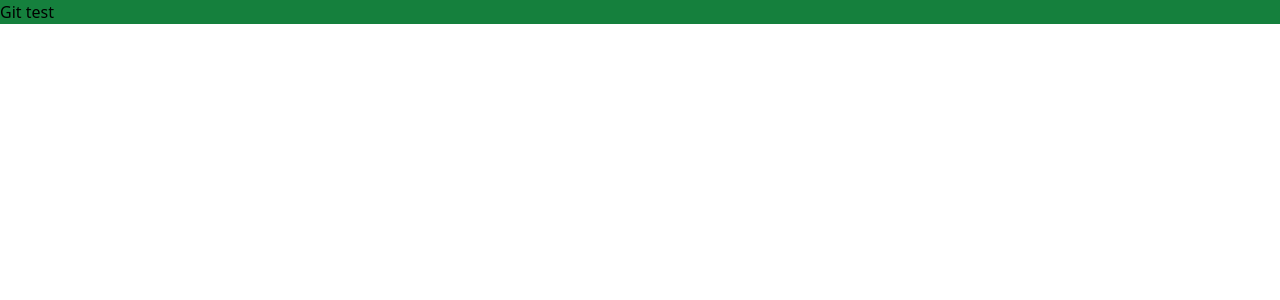
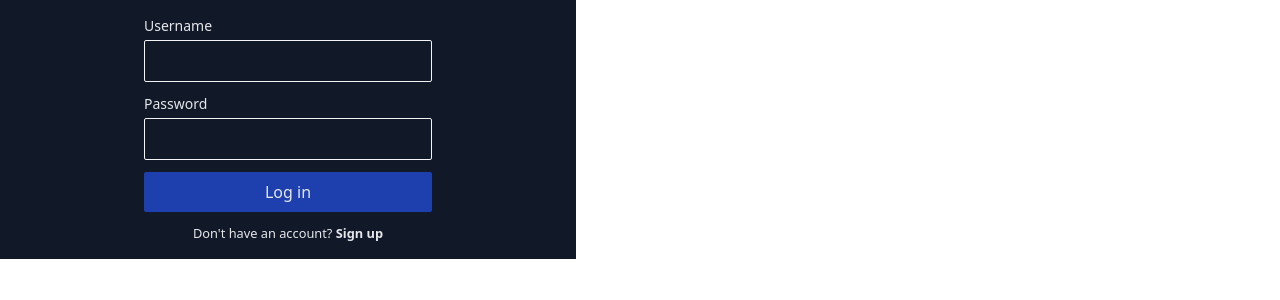
Before and after one commit to jevtovicc/react-chat-app, a React (Create React App) app in the folder client/: page / in a window 1280 px wide. Shown: the top 300 px of the page. Built offline with nearby package versions, Linux system fonts and the light colour scheme.

Commit message:
add auth page with form validation via react-hook-form

```diff
--- a/client/package.json
+++ b/client/package.json
@@ -12,6 +12,7 @@
     "@types/react-dom": "^17.0.11",
     "react": "^17.0.2",
     "react-dom": "^17.0.2",
+    "react-hook-form": "^7.22.5",
     "react-scripts": "5.0.0",
     "typescript": "^4.5.4",
     "web-vitals": "^2.1.3"
--- a/client/src/App.tsx
+++ b/client/src/App.tsx
@@ -1,7 +1,8 @@
+import Auth from "./pages/Auth";
 
 function App() {
   return (
-    <h1 className="bg-green-700">Git test</h1>
+    <Auth />
   );
 }
 
--- /dev/null
+++ b/client/src/components/Login.tsx
@@ -0,0 +1,50 @@
+import { useForm } from "react-hook-form";
+
+type FormValues = {
+    username: string;
+    password: string;
+}
+
+interface Props {
+    toggleAuthState: () => void
+}
+
+function Login({ toggleAuthState }: Props) {
+    const { register, handleSubmit, formState: { errors } } = useForm<FormValues>();
+
+    return (
+        <form
+            onSubmit={handleSubmit((data) => console.log(data))}
+            className="bg-gray-900 text-gray-200 max-w-xl flex flex-col space-y-3 py-4">
+
+            <div className='flex flex-col w-1/2 m-auto'>
+                <label htmlFor="username" className="text-sm mb-1">Username</label>
+                <input
+                    {...register('username', { required: "Username is required" })}
+                    id='username'
+                    type='text'
+                    className="pl-2 py-2 rounded-sm bg-transparent text-gray-100 border border-gray-100" />
+                {errors.username && <small className="text-red-500">{errors.username.message}</small>}
+            </div>
+
+            <div className='flex flex-col w-1/2 m-auto'>
+                <label htmlFor="password" className="text-sm mb-1">Password</label>
+                <input
+                    {...register('password', { required: "Password is required" })}
+                    id='password'
+                    type='password'
+                    className="pl-2 py-2 rounded-sm bg-transparent text-gray-100 border border-gray-100" />
+                {errors.password && <small className="text-red-500">{errors.password.message}</small>}
+            </div>
+
+            <button className="bg-blue-800 rounded-sm py-2 w-1/2 m-auto">Log in</button>
+            <small className="m-auto">Don't have an account?{' '}
+                <strong
+                    onClick={toggleAuthState}
+                    className='cursor-pointer hover:underline'>Sign up</strong>
+            </small>
+        </form>
+    )
+}
+
+export default Login
--- /dev/null
+++ b/client/src/components/Signup.tsx
@@ -0,0 +1,80 @@
+import { useForm } from "react-hook-form";
+
+type FormValues = {
+    firstName: string;
+    lastName: string;
+    username: string;
+    password: string;
+}
+
+interface Props {
+    toggleAuthState: () => void
+}
+
+function Signup({ toggleAuthState }: Props) {
+    const { register, handleSubmit, formState: { errors } } = useForm<FormValues>();
+
+    return (
+        <form
+            onSubmit={handleSubmit((data) => console.log(data))}
+            className="bg-gray-900 text-gray-200 max-w-xl flex flex-col space-y-3 py-4">
+
+            <div className='flex flex-col w-1/2 m-auto'>
+                <label htmlFor="firstName" className="text-sm mb-1">First Name*</label>
+                <input
+                    {...register('firstName', { required: "First Name is required" })}
+                    id='firstName'
+                    type='text'
+                    className="pl-2 py-2 rounded-sm bg-transparent text-gray-100 border border-gray-100" />
+                {errors.firstName && <small className="text-red-500">{errors.firstName.message}</small>}
+            </div>
+
+            <div className='flex flex-col w-1/2 m-auto'>
+                <label htmlFor="lastName" className="text-sm mb-1">Last Name*</label>
+                <input
+                    {...register('lastName', { required: "Last Name is required" })}
+                    id='lastName'
+                    type='text'
+                    className="pl-2 py-2 rounded-sm bg-transparent text-gray-100 border border-gray-100" />
+                {errors.lastName && <small className="text-red-500">{errors.lastName.message}</small>}
+            </div>
+
+            <div className='flex flex-col w-1/2 m-auto'>
+                <label htmlFor="username" className="text-sm mb-1">Username*</label>
+                <input
+                    {...register('username', {
+                        required: "Username is required",
+                        minLength: { value: 4, message: "Username must be at least 4 characters long" }
+                    })}
+                    id='username'
+                    type='text'
+                    className="pl-2 py-2 rounded-sm bg-transparent text-gray-100 border border-gray-100" />
+                {errors.username && <small className="text-red-500">{errors.username.message}</small>}
+            </div>
+
+            <div className='flex flex-col w-1/2 m-auto'>
+                <label htmlFor="password" className="text-sm mb-1">Password*</label>
+                <input
+                    {...register('password', {
+                        required: "Password is required",
+                        minLength: { value: 6, message: "Password must be at least 6 characters long" }
+                    })}
+                    id='password'
+                    type='password'
+                    className="pl-2 py-2 rounded-sm bg-transparent text-gray-100 border border-gray-100" />
+                {errors.password ?
+                    <small className="text-red-500">{errors.password.message}</small> :
+                    <small className="text-gray-500">Minimun 6 characters</small>}
+            </div>
+
+            <button className="bg-blue-800 rounded-sm py-2 w-1/2 m-auto">Log in</button>
+            <small className="m-auto">Already have an account?{' '}
+                <strong
+                    onClick={toggleAuthState}
+                    className='cursor-pointer hover:underline'>Sign in</strong>
+            </small>
+        </form>
+    )
+}
+
+export default Signup
--- /dev/null
+++ b/client/src/pages/Auth.tsx
@@ -0,0 +1,14 @@
+import { useState } from "react";
+import Login from "../components/Login"
+import Signup from "../components/Signup";
+
+function Auth() {
+
+    const [isLogin, setIsLogin] = useState(true);
+
+    return (
+        isLogin ? <Login toggleAuthState={() => setIsLogin(false)} /> : <Signup toggleAuthState={() => setIsLogin(true)} />
+    )
+}
+
+export default Auth
```
Also changed, not shown: 1 other file (tests, documents, lock files or other folders).
